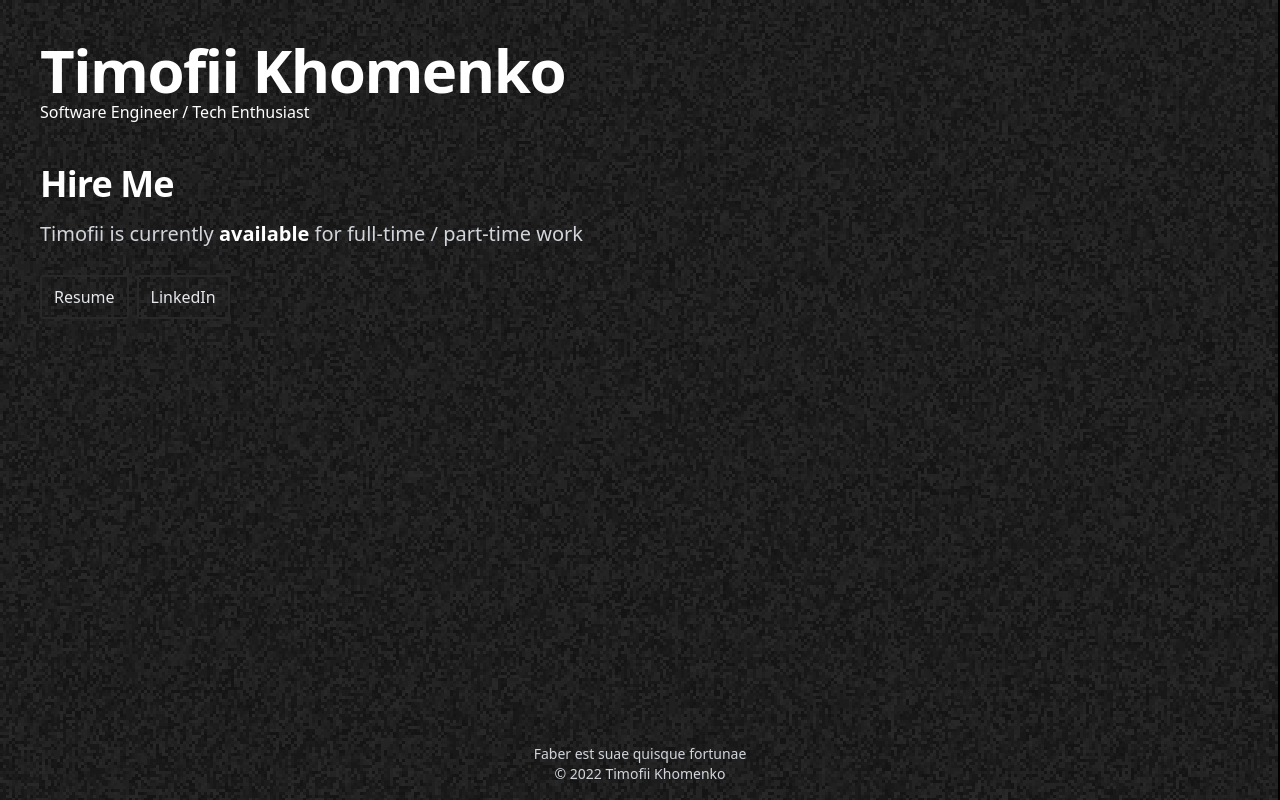
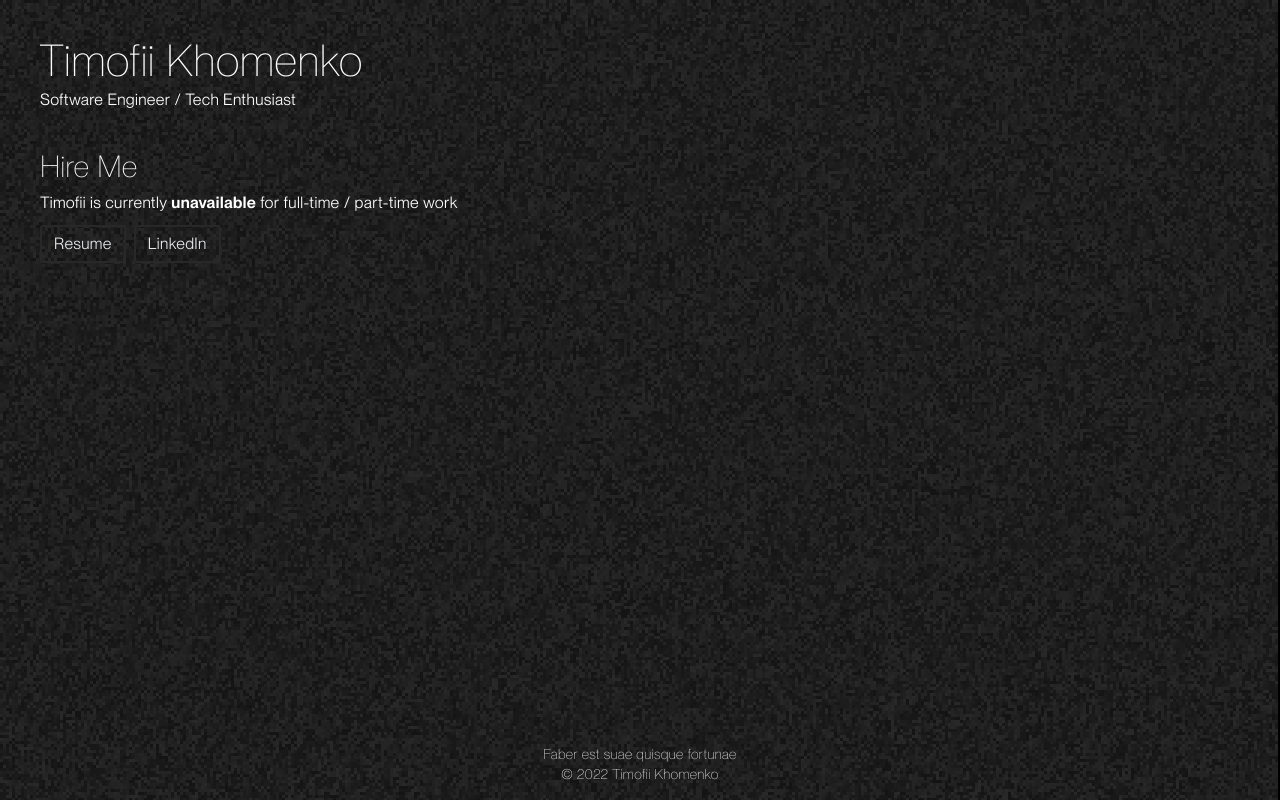
Before and after one commit to async-devil/async-devil.github.io, a website built with webpack: page src/index.html in a window 1280 px wide. Built offline with nearby package versions, Linux system fonts and the light colour scheme.

Commit message:
feat: add fonts and update styles

```diff
--- a/src/index.html
+++ b/src/index.html
@@ -21,14 +21,30 @@
 		<meta property="og:image" content="" />
 		<meta property="og:description" content="Software Engineer / Tech Enthusiast" />
 		<meta property="og:type" content="website" />
+
+		<style>
+			@font-face {
+				font-family: "Neue Montreal";
+				font-weight: 200;
+				src: url("/assets/fonts/PPNeueMontreal-Thin.woff2") format("woff2");
+			}
+			@font-face {
+				font-family: "Neue Montreal";
+				font-weight: 400;
+				src: url("/assets/fonts/PPNeueMontreal-Book.woff2") format("woff2");
+			}
+			@font-face {
+				font-family: "Neue Montreal";
+				font-weight: 600;
+				src: url("/assets/fonts/PPNeueMontreal-SemiBold.woff2") format("woff2");
+			}
+		</style>
 	</head>
 
 	<body>
 		<div id="app">
 			<main class="swiper">
-				<div class="swiper-wrapper">
-					<article class="swiper-slide">
-						<div class="slide-wrapper main-page">
+				<div class="main-page">
 					<header>
 						<a href="/" title="Timofii Khomenko">
 							<h1 class="header__title">Timofii Khomenko</h1>
@@ -40,7 +56,7 @@
 							<h2>Hire Me</h2>
 							<p>
 								Timofii is currently
-										<strong>available</strong> for full-time / part-time work
+								<strong>unavailable</strong> for full-time / part-time work
 							</p>
 						</div>
 						<div class="main-page__assets">
@@ -65,20 +81,9 @@
 						</div>
 					</section>
 				</div>
-					</article>
-					<article class="swiper-slide">
-						<div class="slide-wrapper">Slide 2</div>
-					</article>
-					<article class="swiper-slide">
-						<div class="slide-wrapper">Slide 3</div>
-					</article>
-				</div>
-
-				<div class="swiper-button swiper-button-prev">Previous</div>
-				<div class="swiper-button swiper-button-next">Next</div>
 			</main>
 			<footer>
-				<p>Faber est suae quisque fortunae</p>
+				<p class="footer__quote">Faber est suae quisque fortunae</p>
 				<p>© 2022 Timofii Khomenko</p>
 			</footer>
 		</div>
--- a/src/scss/main-page.scss
+++ b/src/scss/main-page.scss
@@ -7,55 +7,34 @@
 		}
 
 		h1 {
-			letter-spacing: -0.025em;
-			font-weight: 800;
+			margin: -0.1em 0 0 -0.04em;
 
+			font-weight: 200;
 			font-size: 1.875rem;
-			line-height: 2.25rem;
 
-			@media screen and (min-width: 640px) {
-				font-size: 2.25rem;
-				line-height: 2.5rem;
+			@media screen and (min-width: 1080px) {
+				font-size: 2.75rem;
 			}
+		}
 
-			@media screen and (min-width: 768px) {
-				font-size: 3rem;
-				line-height: 1;
-			}
+		p {
+			margin-top: 0.3rem;
 
-			@media screen and (min-width: 1024px) {
-				font-size: 3.75rem;
-				line-height: 1;
-			}
+			font-weight: 400;
 		}
 	}
 
 	section {
 		h2 {
-			margin: 0;
-
-			letter-spacing: -0.025em;
-			font-weight: 800;
-
+			font-weight: 200;
 			font-size: 1.875rem;
-			line-height: 2.25rem;
-
-			@media screen and (min-width: 640px) {
-				font-size: 2.25rem;
-				line-height: 2.5rem;
-			}
 		}
 
 		p {
-			margin: 1rem 0 0 0;
-
-			font-size: 1.25rem;
-			line-height: 1.75rem;
-
-			color: rgb(209, 213, 219);
+			margin: 0.65rem 0 0 0;
 
 			strong {
-				color: white;
+				font-family: 800;
 			}
 		}
 
@@ -63,7 +42,7 @@
 			display: flex;
 			column-gap: 0.5rem;
 
-			margin-top: 1.7rem;
+			margin-top: 0.75rem;
 		}
 	}
 }
--- a/src/scss/normalize.scss
+++ b/src/scss/normalize.scss
@@ -1,20 +1,32 @@
 /*! normalize.css v8.0.1 | MIT License | github.com/necolas/normalize.css */
+*,
+*:before,
+*:after {
+	box-sizing: inherit;
+	-webkit-user-select: inherit;
+	user-select: inherit;
+	-webkit-user-drag: inherit;
+	-webkit-tap-highlight-color: inherit;
+	-webkit-backface-visibility: inherit;
+	backface-visibility: inherit;
+}
+* {
+	margin: 0;
+	padding: 0;
+}
 html {
 	line-height: 1.15;
 	-webkit-text-size-adjust: 100%;
 }
+html,
 body {
-	margin: 0;
+	height: 100%;
 }
 main {
 	display: block;
 }
 h1 {
 	font-size: 2em;
-	margin: 0;
-}
-p {
-	margin: 0;
 }
 hr {
 	box-sizing: content-box;
@@ -78,7 +90,6 @@ textarea {
 	font-family: inherit;
 	font-size: 100%;
 	line-height: 1.15;
-	margin: 0;
 }
 button,
 input {
@@ -99,7 +110,6 @@ button {
 [type="submit"]::-moz-focus-inner,
 button::-moz-focus-inner {
 	border-style: none;
-	padding: 0;
 }
 [type="button"]:-moz-focusring,
 [type="reset"]:-moz-focusring,
@@ -115,7 +125,6 @@ legend {
 	color: inherit;
 	display: table;
 	max-width: 100%;
-	padding: 0;
 	white-space: normal;
 }
 progress {
@@ -127,7 +136,6 @@ textarea {
 [type="checkbox"],
 [type="radio"] {
 	box-sizing: border-box;
-	padding: 0;
 }
 [type="number"]::-webkit-inner-spin-button,
 [type="number"]::-webkit-outer-spin-button {
@@ -156,7 +164,3 @@ template {
 [hidden] {
 	display: none;
 }
-html,
-body {
-	height: 100%;
-}
--- a/src/scss/styles.scss
+++ b/src/scss/styles.scss
@@ -13,6 +13,10 @@ body {
 
 	justify-content: center;
 
+	font-family: "Neue Montreal";
+	font-size: 1rem;
+	letter-spacing: 0.02em;
+
 	background-color: #1d1d1d;
 
 	canvas {
@@ -22,29 +26,14 @@ body {
 	}
 
 	#app {
+		@include side-m();
+
 		width: 100%;
 		height: 100%;
 
 		z-index: 1;
 
 		color: white;
-
-		font-family: ui-sans-serif, system-ui, -apple-system, BlinkMacSystemFont, "Segoe UI", Roboto,
-			"Helvetica Neue", Arial, "Noto Sans", sans-serif, "Apple Color Emoji", "Segoe UI Emoji",
-			"Segoe UI Symbol", "Noto Color Emoji";
-		line-height: 1.5;
-
-		.swiper {
-			height: 100%;
-
-			padding: 0;
-
-			.slide-wrapper {
-				@include side-m();
-
-				height: 100%;
-			}
-		}
 
 		footer {
 			width: 100%;
@@ -59,12 +48,9 @@ body {
 
 			text-align: center;
 
-			p {
-				font-size: 0.875rem;
-				line-height: 1.25rem;
-
-				color: rgb(209, 213, 219);
-			}
+			line-height: 1.25rem;
+			font-size: 0.875rem;
+			font-weight: 200;
 		}
 
 		.access-button {
```
Also changed, not shown: src/assets/fonts/PPNeueMontreal-Book.woff2 (added), src/assets/fonts/PPNeueMontreal-SemiBold.woff2 (added), src/assets/fonts/PPNeueMontreal-Thin.woff2 (added). Lines whose indentation alone changed are shown as unchanged.
